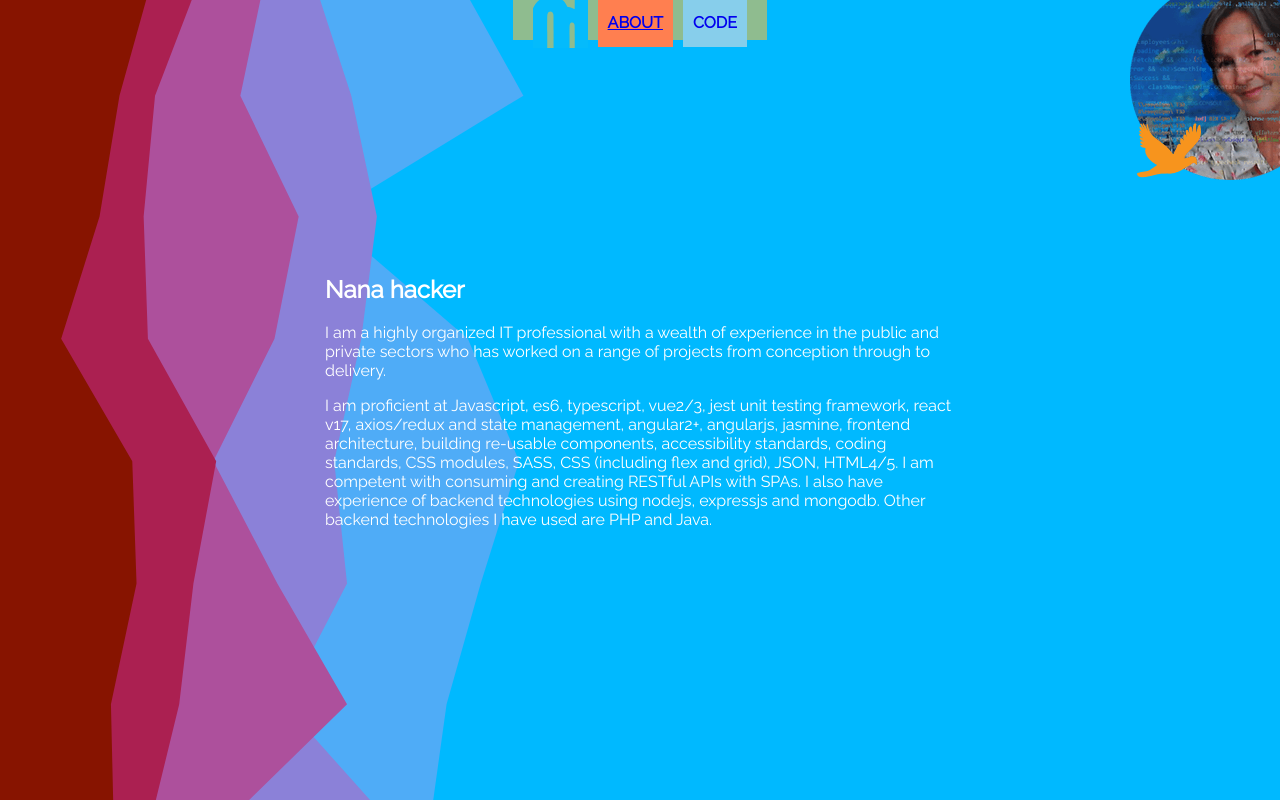
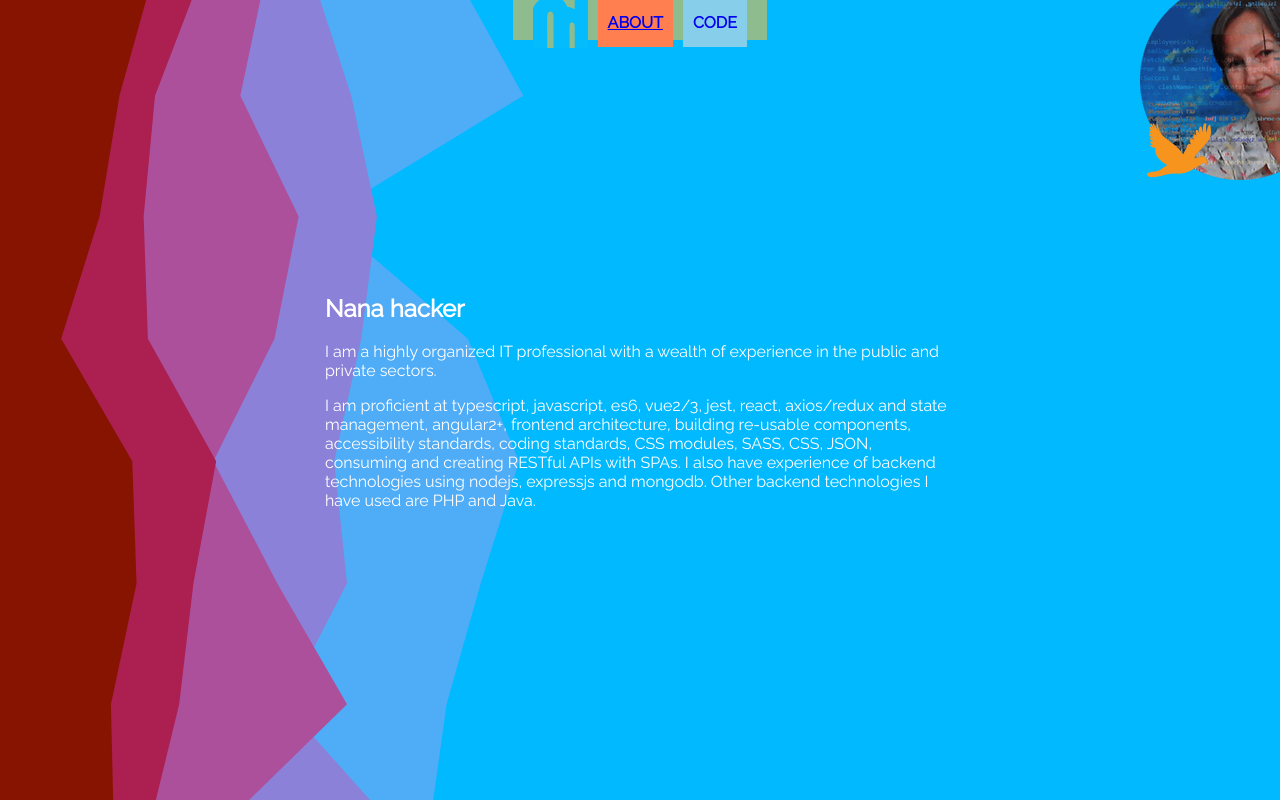
Before and after one commit to cherry15/nanaHacker, a React (Create React App) app: page /about in a window 1280 px wide. Built offline with nearby package versions, Linux system fonts and the light colour scheme.

Commit message:
added content

```diff
--- a/src/pages/about/about.css
+++ b/src/pages/about/about.css
@@ -9,7 +9,7 @@
 .about .me {
   position: absolute;
   top: -20px;
-  right: -50px;
+  right: -60px;
 }
 
 .about section {
--- a/src/pages/about/about.tsx
+++ b/src/pages/about/about.tsx
@@ -5,21 +5,18 @@ import me from './me.png'
 export const About = () => {
   return (
     <div className={`page about`}>
+      <img src={me} alt="Nana hacker" className="me" />
       <section className="content">
-        <img src={me} alt="Nana hacker" className="me" />
         <h1>Nana hacker</h1>
         <p className='first-para'>
           I am a highly organized IT professional with a wealth of experience in
-          the public and private sectors who has worked on a range of projects
-          from conception through to delivery.
+          the public and private sectors.
         </p>
         <p>
-          I am proficient at Javascript, es6, typescript, vue2/3, jest unit
-          testing framework, react v17, axios/redux and state management,
-          angular2+, angularjs, jasmine, frontend architecture, building
+          I am proficient at typescript, javascript, es6, vue2/3, jest, react, axios/redux and state management,
+          angular2+, frontend architecture, building
           re-usable components, accessibility standards, coding standards, CSS
-          modules, SASS, CSS (including flex and grid), JSON, HTML4/5. I am
-          competent with consuming and creating RESTful APIs with SPAs. I also
+          modules, SASS, CSS, JSON, consuming and creating RESTful APIs with SPAs. I also
           have experience of backend technologies using nodejs, expressjs and
           mongodb. Other backend technologies I have used are PHP and Java.
         </p>
```
